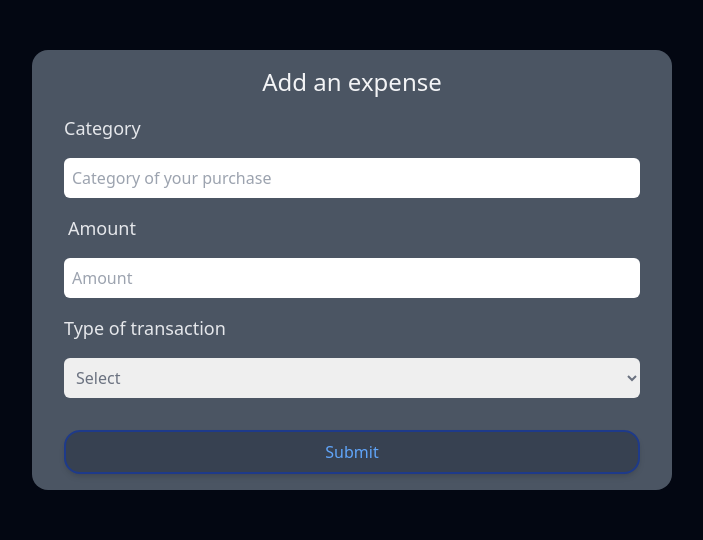
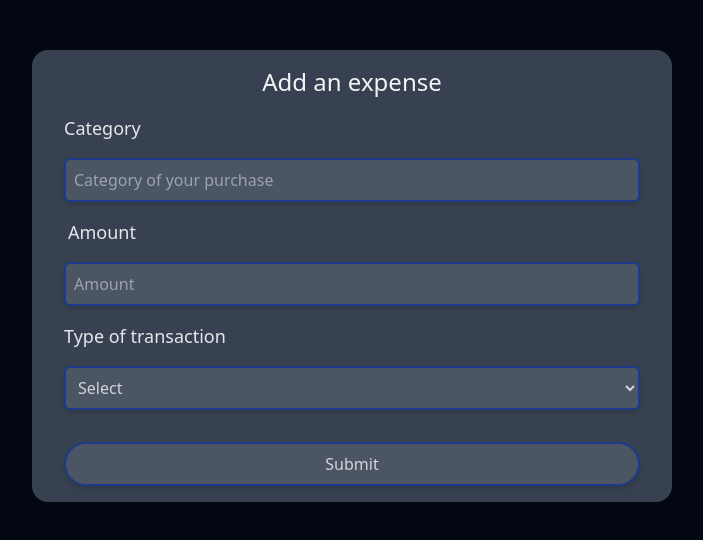
Before and after one commit to PrismScale-Varad/personal-budget-tracker, a plain HTML site: page index.html in a window 1280 px wide. Shown: the part 78-618 px from the top of the page, without its empty margins (288-991 px from the left). Drawn offline with nearby package versions, Linux system fonts and the light colour scheme.

Commit message:
UI enhancements

```diff
--- a/index.html
+++ b/index.html
@@ -8,19 +8,19 @@
     <body>
         <div class="flex flex-col min-h-screen bg-gray-950 text-gray-500 items-center py-8 gap-4 px-2">
             <h1 class="text-4xl text-gray-50">Budget Tracker</h1>
-            <form class="flex flex-col max-w-screen-sm mt-10 rounded-2xl w-full bg-gray-600 p-4 px-8 gap-4">
+            <form class="flex flex-col max-w-screen-sm mt-10 rounded-2xl w-full bg-gray-700 p-4 px-8 gap-4">
                 <h1 class="text-2xl text-gray-100 self-center">Add an expense</h1>
                 <p class="text-lg text-gray-200">Category</p>
-                <input name="category" id="category" class="p-2 rounded-md" placeholder="Category of your purchase">
+                <input name="category" id="category" class="p-2 rounded-md bg-gray-600 text-gray-300 shadow-md border-2 border-blue-900 transition-all duration-300 focus:bg-gray-900 hover:text-blue-200 hover:bg-gray-800" placeholder="Category of your purchase">
                 <p class="text-lg text-gray-200 px-1">Amount</p>
-                <input name="amount" id="amount" class="p-2 rounded-md" placeholder="Amount">
+                <input name="amount" id="amount" class="p-2 rounded-md bg-gray-600 text-gray-300 shadow-md border-2 border-blue-900 transition-all duration-300 focus:bg-gray-900 hover:text-blue-200 hover:bg-gray-800" placeholder="Amount">
                 <p class="text-lg text-gray-200">Type of transaction</p>
-                <select name="type" id="type" class="p-2 rounded-md">
+                <select name="type" id="type" class="p-2 rounded-md bg-gray-600 text-gray-300 shadow-md border-2 border-blue-900 transition-all duration-300 focus:bg-gray-900 hover:text-blue-200 hover:bg-gray-800">
                     <option>Select</option>
                     <option>Income</option>
                     <option>Expense</option>
                 </select>
-                <button class="rounded-2xl text-blue-400 border-2 border-blue-900 shadow-md p-2 bg-gray-700 mt-4 transition-all duration-1000 hover:rounded-full hover:border-blue-400 hover:text-blue-200 hover:bg-gray-800 focus:scale-95">Submit</button>
+                <button class="rounded-full text-gray-300 border-2 border-blue-900 shadow-md p-2 bg-gray-600 mt-4 transition-all duration-300 hover:border-blue-400 hover:text-blue-200 hover:bg-gray-800 focus:bg-gray-900">Submit</button>
             </form>
         </div>
     </body>
```
